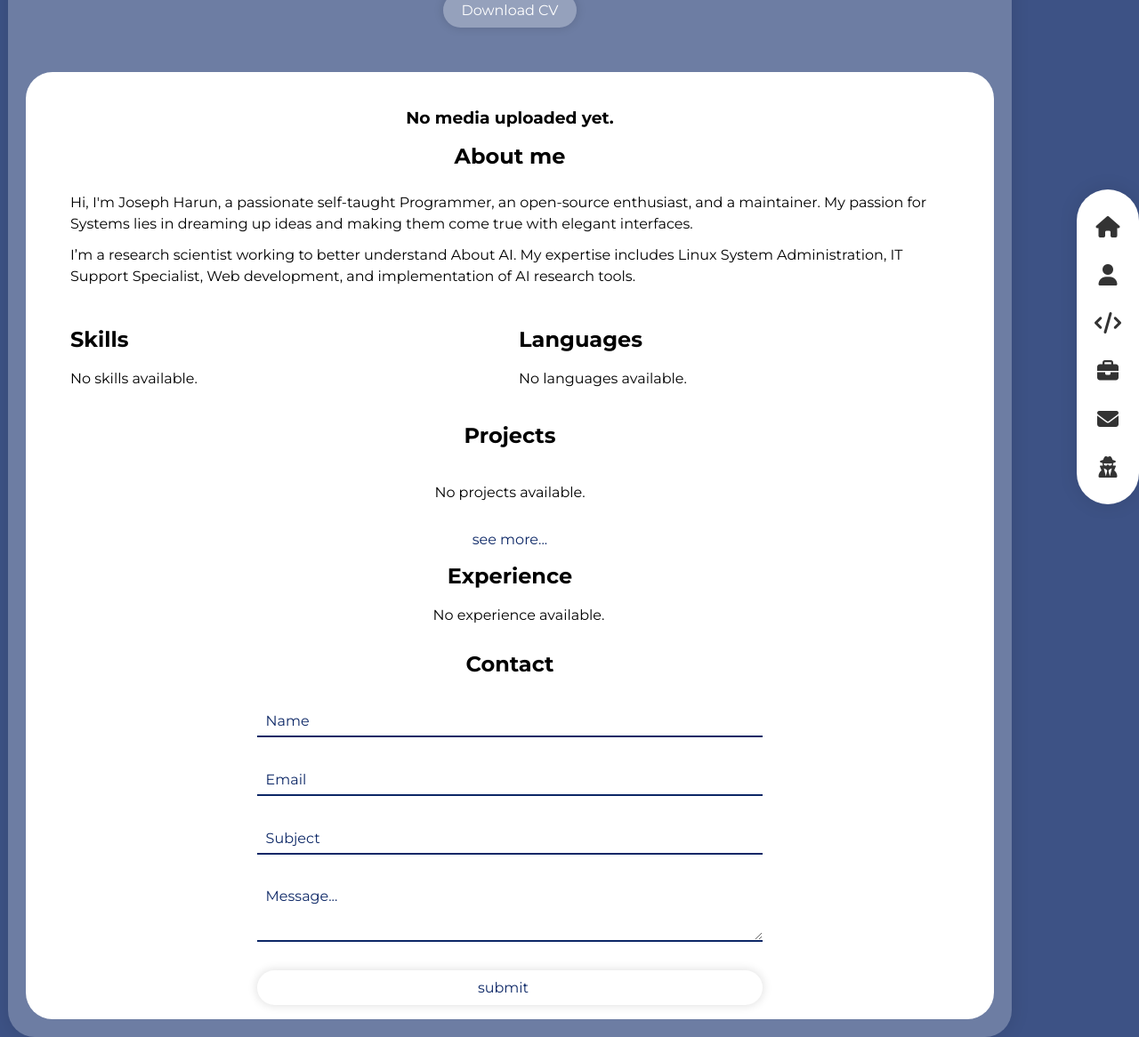
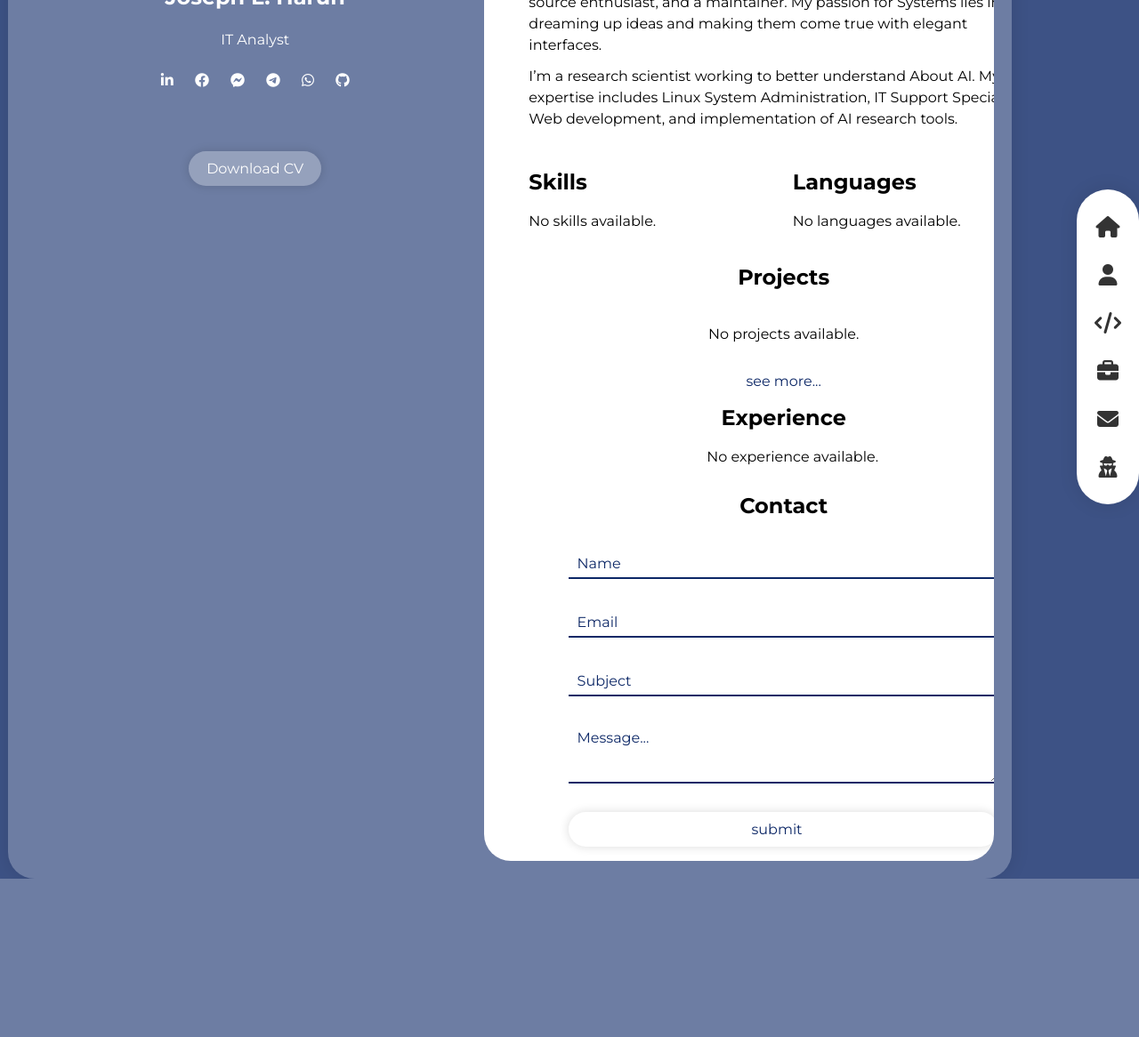
Before and after one commit to group4sewmsu/junportfolio, a PHP site: page / in a window 1280 px wide. Shown: the whole page at 89% size. After the commit the page ends 988 px from the top, so only its background shows below. Run offline with PHP 8.4, Linux system fonts and the light colour scheme; data that the repository does not hold is empty.

Commit message:
llklklklk

```diff
--- a/style.css
+++ b/style.css
@@ -110,7 +110,6 @@ h2 {
 
 .portfolio {
     display: flex;
-    flex-direction: column; /* Adjust layout to stack sections vertically */
     background: var(--background-color-2);
     width: 85vw; /* Adjust width for responsiveness */
     max-width: 90%; /* Add max-width for better flexibility */
@@ -122,13 +121,12 @@ h2 {
 
 .row {
     display: flex;
-    flex-wrap: wrap; /* Allow sections to wrap to the next row */
-    justify-content: space-between; /* Distribute sections evenly */
+    justify-content: center; /* Center the content horizontally */
     margin-bottom: 20px; /* Add margin between rows */
 }
 
 .content-card {
-    flex: 0 0 calc(50% - 10px); /* Adjust width of content cards */
+    width: 100%; /* Adjust width of content cards */
     margin-bottom: 20px; /* Add margin between content cards */
 }
 
```
